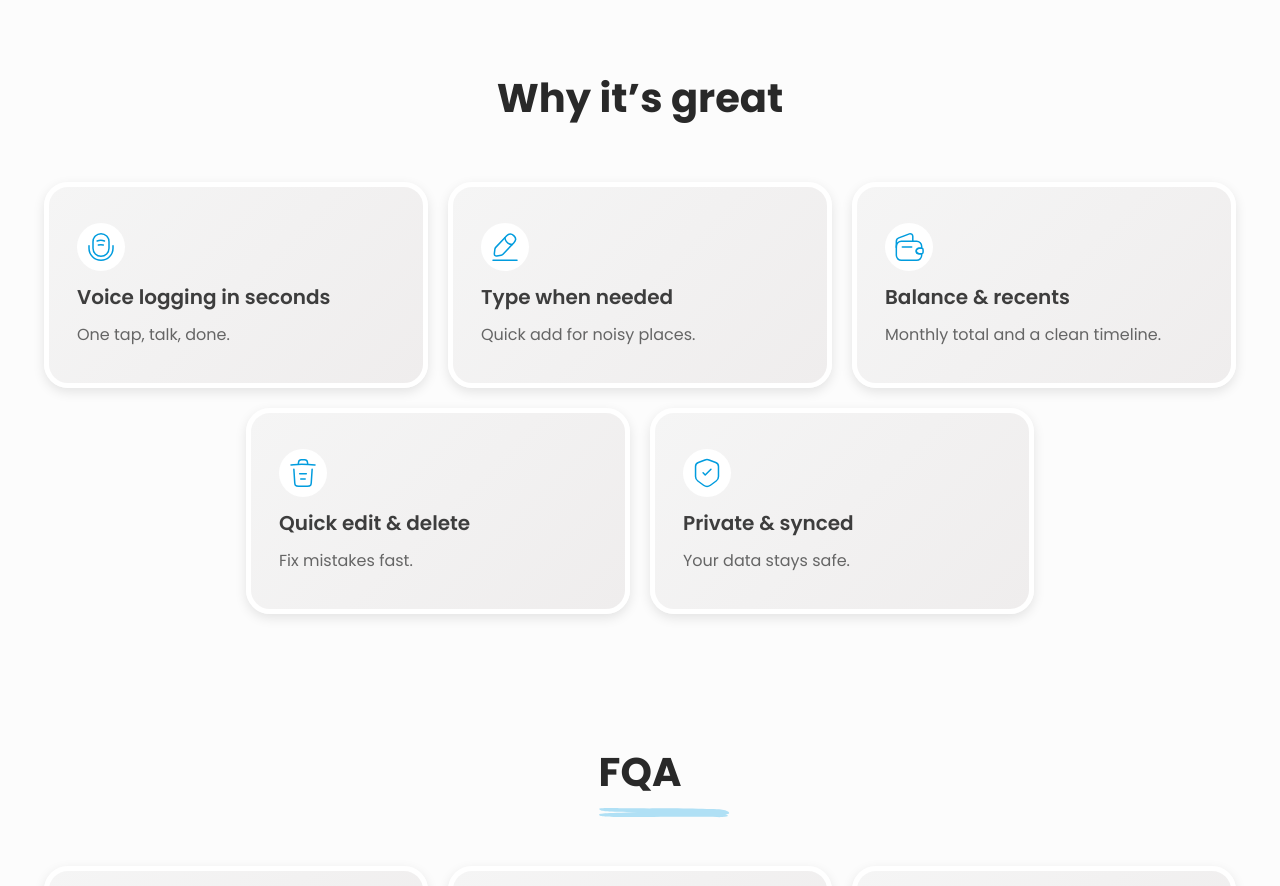
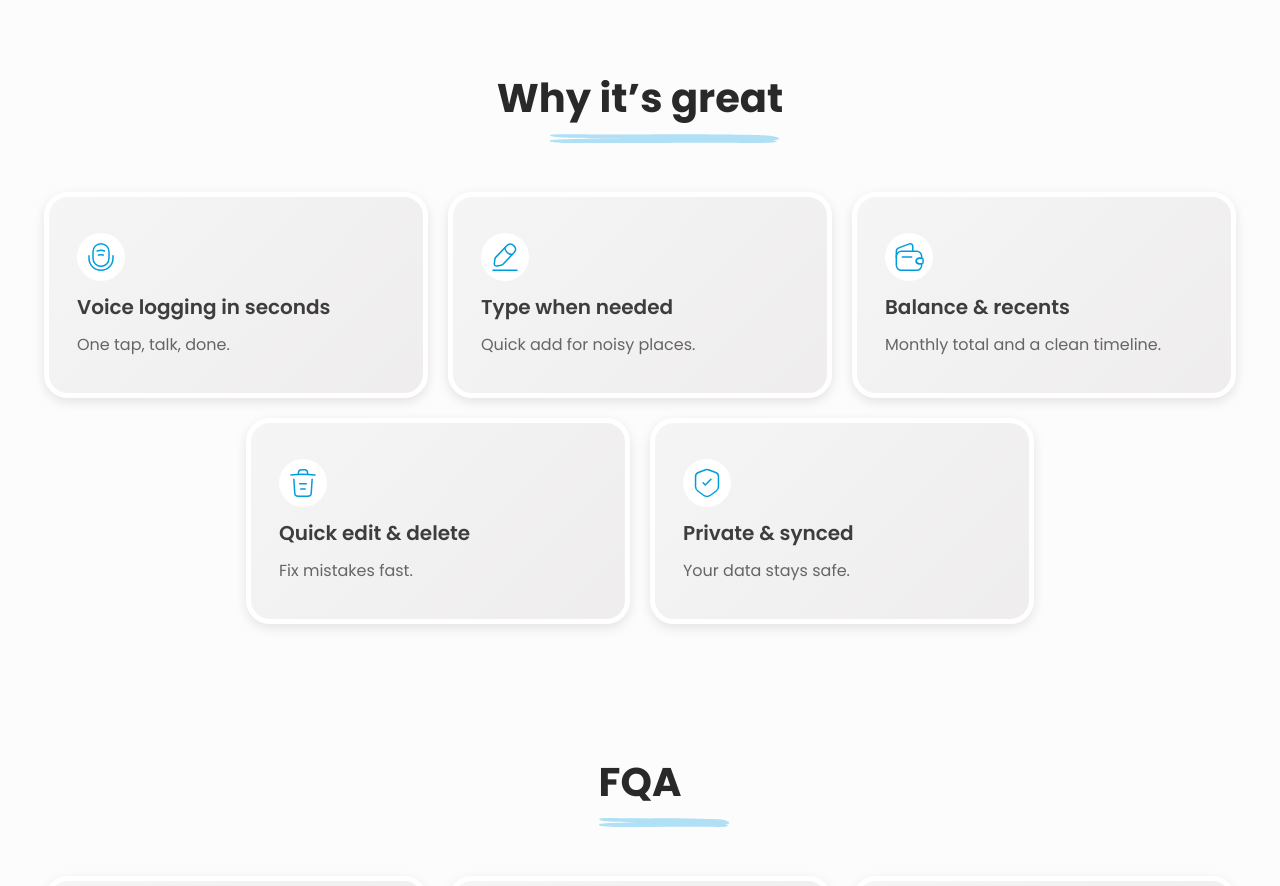
Before and after one commit to PocketAITeam/frontend, a React (Vite) app: page / in a window 1280 px wide. Shown: the part 780-1666 px from the top of the page. Built offline with nearby package versions, Linux system fonts and the light colour scheme.

Commit message:
feat: add underline prop to Title component in Feature for enhanced styling

```diff
--- a/src/components/home/Feature.jsx
+++ b/src/components/home/Feature.jsx
@@ -2,6 +2,7 @@ import React from 'react';
 import Title from '../common/Title';
 import CardWithIcon from '../common/CardWithIcon';
 
+import underline from '../../assets/images/underline-lg.svg';
 import icon1 from '../../assets/icons/microphone.svg';
 import icon2 from '../../assets/icons/edit.svg';
 import icon3 from '../../assets/icons/empty-wallet.svg';
@@ -43,7 +44,7 @@ const Feature = () => {
     ];
     return (
         <div>
-            <Title sectionTitle="Why it’s great" />
+            <Title sectionTitle="Why it’s great" underline={underline} />
 
             <div className="w-full max-w-7xl px-4 flex flex-wrap justify-center gap-5 mb-20 mx-auto">
                 {data.map((item) => (
```
